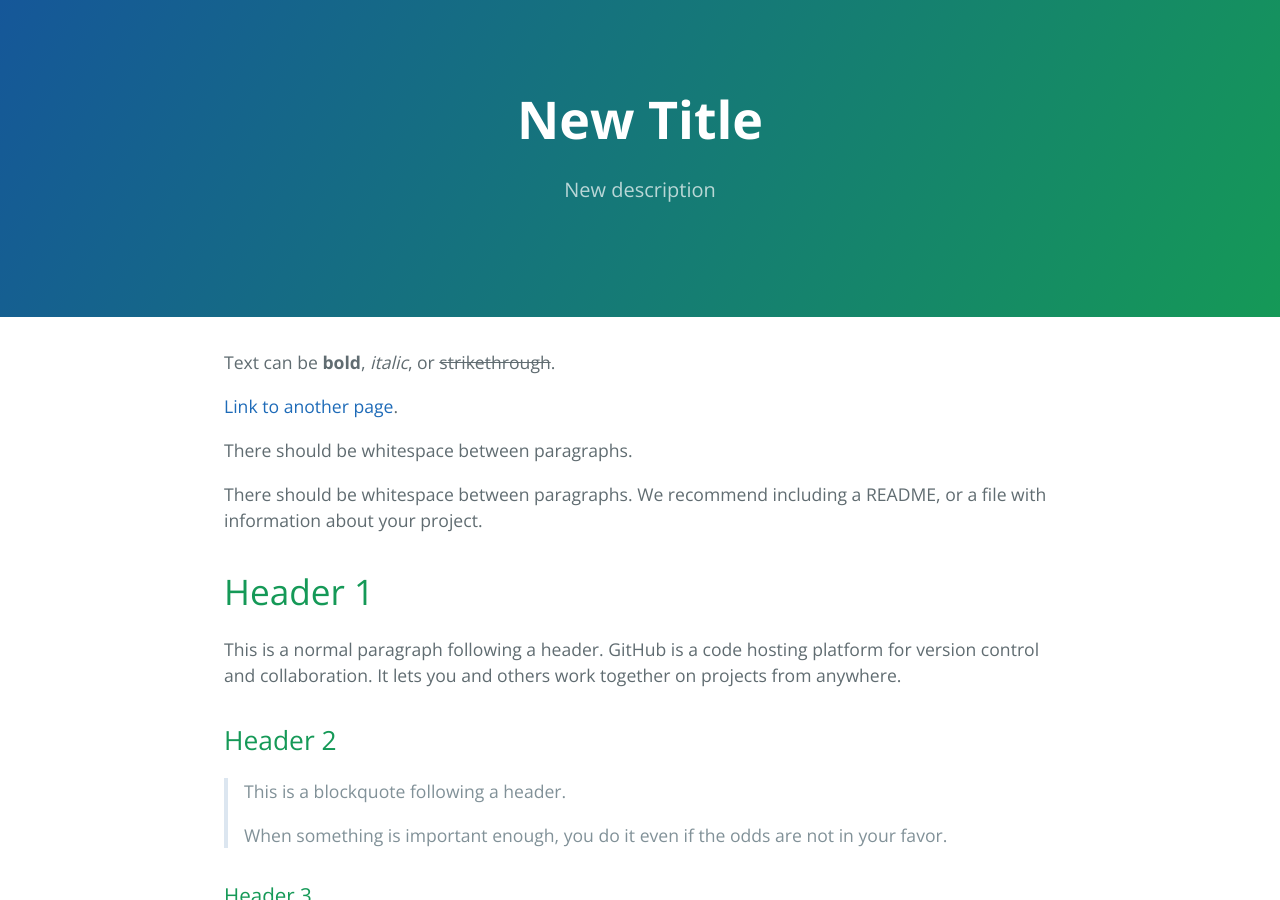
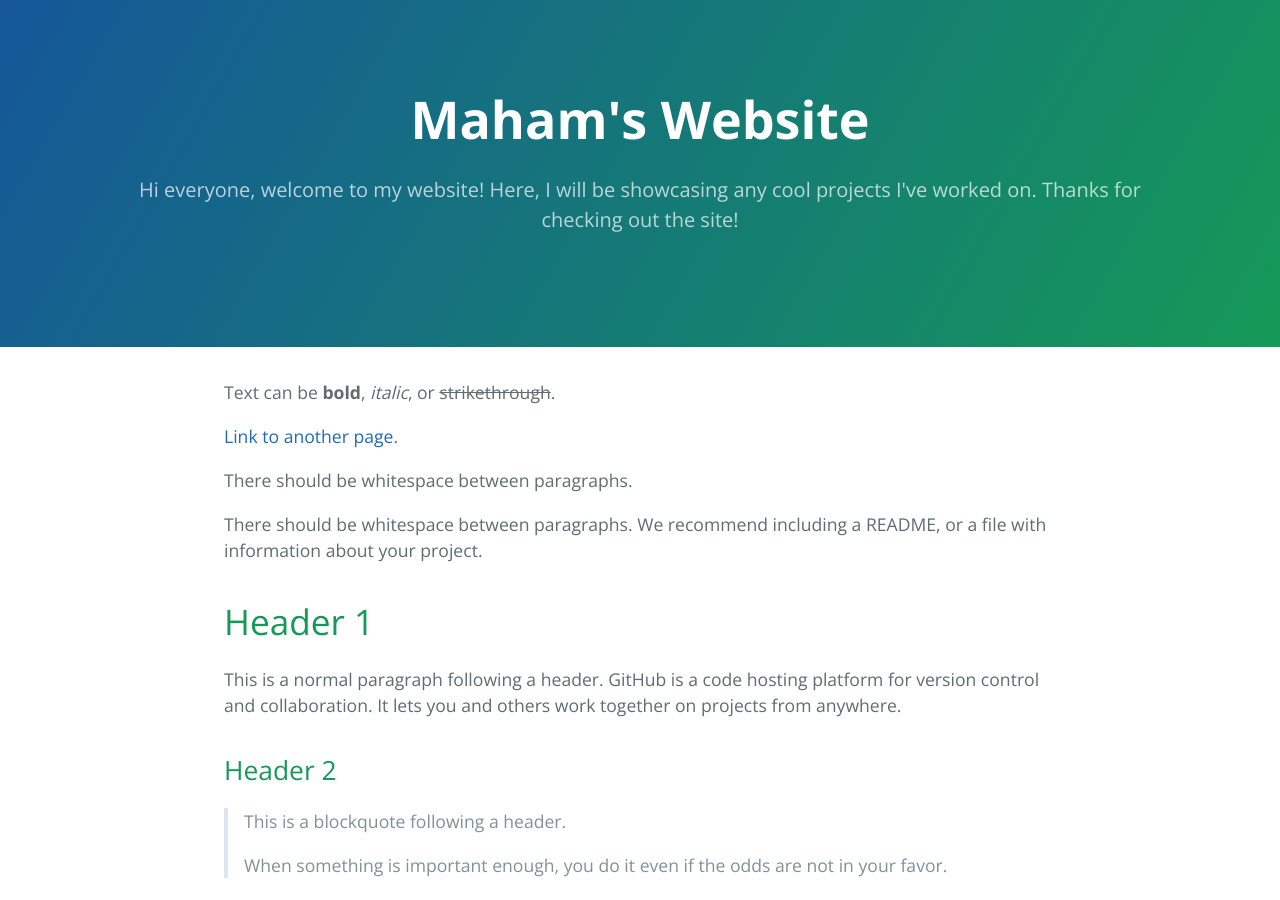
Before and after one commit to mahamso/mahamso.github.io, a Jekyll site: the page built from index.md, in a window 1280 px wide and 900 px high. Built offline with Jekyll 4.4.1, drawn with Linux system fonts in a browser that asks for light colours; our own code applies the rules of GitHub Pages for plain Markdown files.

Commit message:
Update index.md

```diff
--- a/index.md
+++ b/index.md
@@ -1,6 +1,6 @@
 ---
-title: New Title
-description: New description
+title: Maham's Website
+description: Hi everyone, welcome to my website! Here, I will be showcasing any cool projects I've worked on. Thanks for checking out the site!
 ---
 
 Text can be **bold**, _italic_, or ~~strikethrough~~.
```
